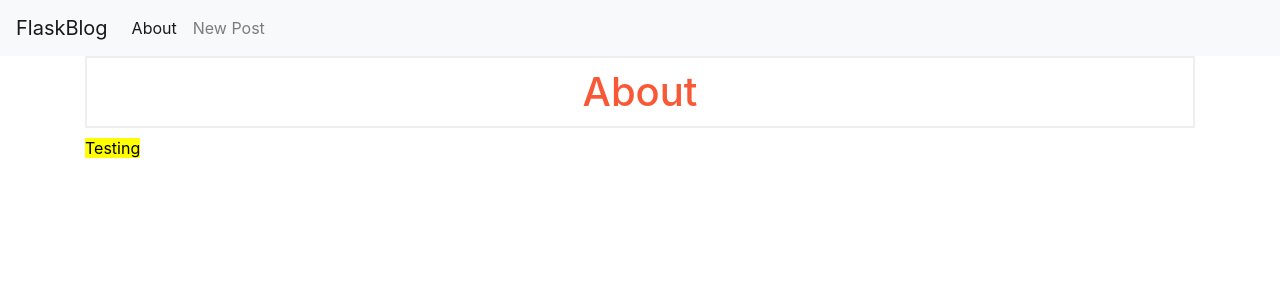
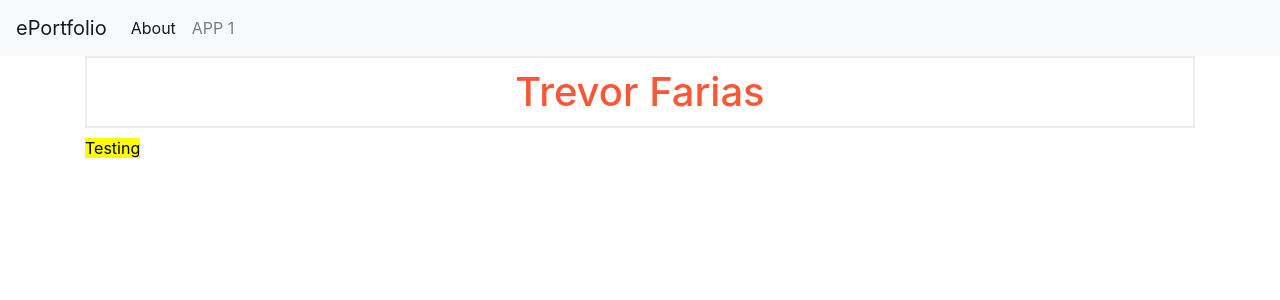
Before and after one commit to trevorfar/Portfolio_Site, a Flask app: page /about in a window 1280 px wide. Shown: the top 300 px of the page. Run offline with Flask 3, Linux system fonts and the light colour scheme; some libraries are stand-ins or nearby versions.

Commit message:
Updated passkey + general CSS + HTML editing

```diff
--- a/templates/about.html
+++ b/templates/about.html
@@ -6,6 +6,6 @@
 {% block content %}
 <link rel="stylesheet" href="{{ url_for('static', filename='css/style_about.css') }}">
 
-    <h1>About</h1>
+    <h1>Trevor Farias</h1>
     <p1>Testing</p1>
 {% endblock %}
--- a/templates/base.html
+++ b/templates/base.html
@@ -16,7 +16,7 @@
   </head>
   <body>
     <nav class="navbar navbar-expand-md navbar-light bg-light">
-        <a class="navbar-brand" href="{{ url_for('index')}}">FlaskBlog</a>
+        <a class="navbar-brand" href="{{ url_for('index')}}">ePortfolio</a>
         <button class="navbar-toggler" type="button" data-toggle="collapse" data-target="#navbarNav" aria-controls="navbarNav" aria-expanded="false" aria-label="Toggle navigation">
             <span class="navbar-toggler-icon"></span>
         </button>
@@ -27,7 +27,7 @@
                 <a class="nav-link" href="{{url_for('about')}}">About</a>
             </li>
             <li class="nav-item">
-              <a class ="nav-link" href= " {{url_for('create')}}">New Post</a>
+              <a class ="nav-link" href= " {{url_for('create')}}">APP 1</a>
 
             </li>
 
--- a/templates/index.html
+++ b/templates/index.html
@@ -1,6 +1,6 @@
 {% extends 'base.html' %}
 {% block content %}
-    <h1>{% block title %} Welcome to FlaskBlog {% endblock %}</h1>
+    <h1>{% block title %} Welcome to my Site! {% endblock %}</h1>
     {% for post in posts %}
         <a href="{{ url_for('post', post_id=post['id']) }}">
             <h2>{{ post['title'] }}</h2>
```
Also changed, not shown: README.md.
